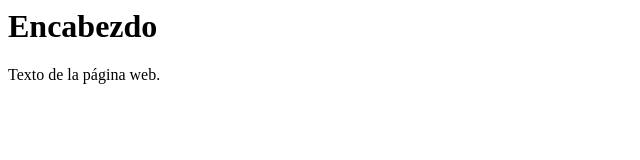
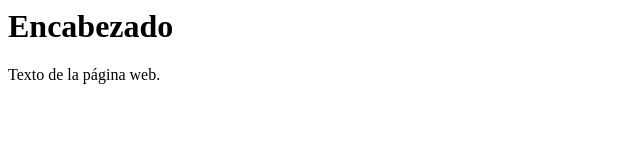
Before and after one commit to Krosher/krosher.github.io, a plain HTML site: page index.html in a window 1280 px wide. Shown: the full height of the page, 0-640 px from the left. Drawn offline with Linux system fonts and the light colour scheme.

Commit message:
Update index.html

```diff
--- a/index.html
+++ b/index.html
@@ -1,6 +1,6 @@
 <HTML>
 	<BODY>
-		<H1>Encabezdo</H1>
+		<H1>Encabezado</H1>
 		Texto de la página web.
 
 	</BODY>
```
